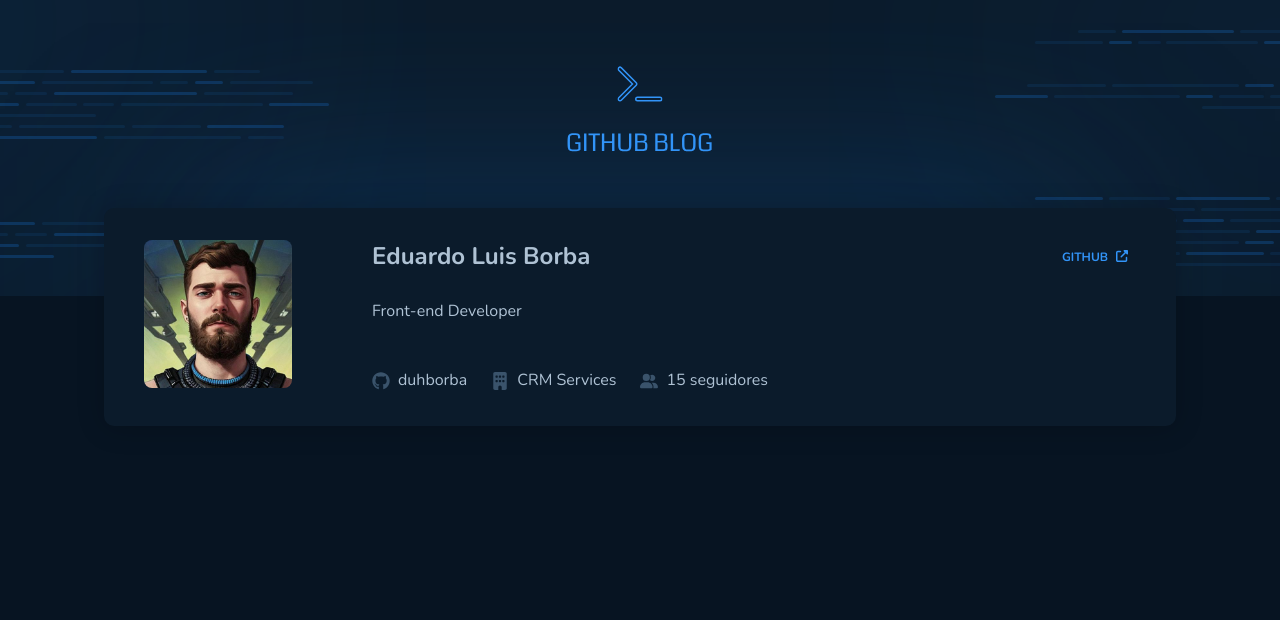
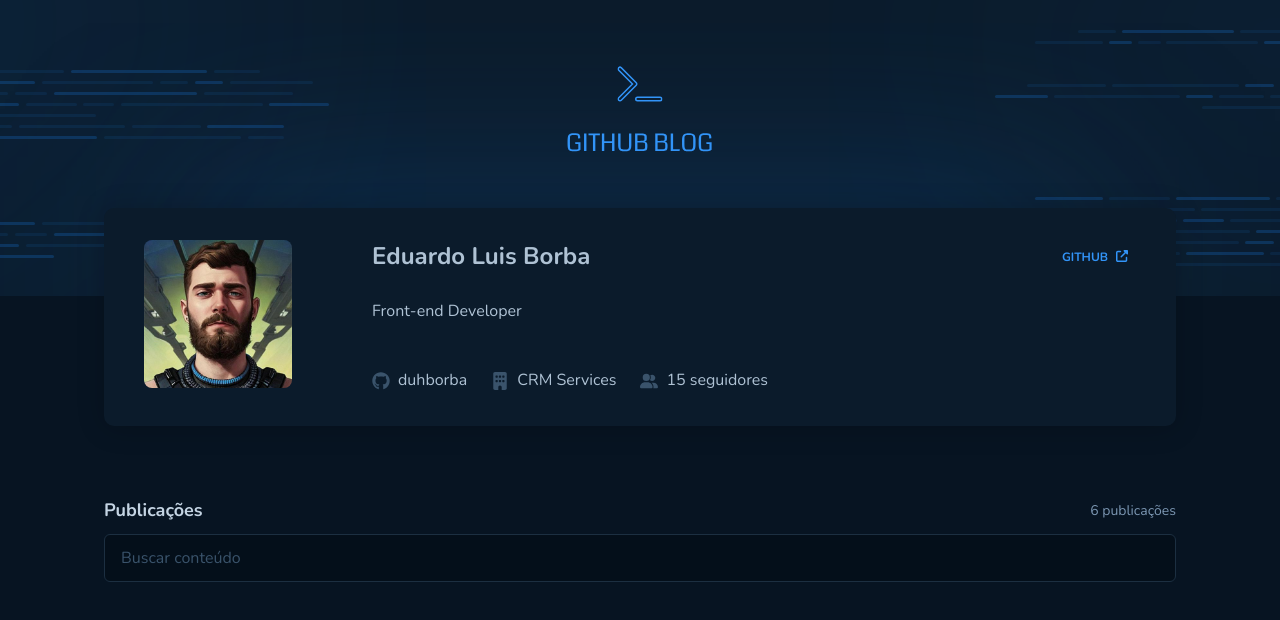
Before and after one commit to DuhBorba/github-blog, a React (Vite) app: page / in a window 1280 px wide. Shown: the top 620 px of the page. Built offline with nearby package versions, Linux system fonts and the light colour scheme.

Commit message:
Create SearchInput

```diff
--- a/src/components/Profile/index.tsx
+++ b/src/pages/Home/components/Profile/index.tsx
@@ -1,12 +1,12 @@
 import React from 'react'
 import { AvatarContainer, BoxName, InfosGithub, ProfileCard, ProfileContainer, ProfileInfo } from './styles'
-import Avatar from '../../assets/avatar.jpg'
+import Avatar from '../../../../assets/avatar.jpg'
 import { FontAwesomeIcon } from '@fortawesome/react-fontawesome'
 import { faUpRightFromSquare } from '@fortawesome/free-solid-svg-icons'
 import { faGithub } from '@fortawesome/free-brands-svg-icons'
 import { faBuilding } from '@fortawesome/free-solid-svg-icons/faBuilding'
 import { faUserGroup } from '@fortawesome/free-solid-svg-icons/faUserGroup'
-import { ExternalLink } from '../ExternalLink'
+import { ExternalLink } from '../../../../components/ExternalLink'
 
 
 export const Profile = () => {
--- /dev/null
+++ b/src/pages/Home/components/SearchInput/index.tsx
@@ -0,0 +1,15 @@
+import React from 'react'
+import { SearchHeader, SearchInputStyled } from './styles'
+
+export const SearchInput = () => {
+  return (
+    <>
+      <SearchHeader>
+        <p>Publicações</p>
+        <p>6 publicações</p>
+      </SearchHeader>
+
+      <SearchInputStyled type="text" placeholder='Buscar conteúdo' />
+    </>
+  )
+}
--- /dev/null
+++ b/src/pages/Home/components/SearchInput/styles.ts
@@ -0,0 +1,40 @@
+import styled from 'styled-components'
+
+export const SearchHeader = styled.div`
+  display: flex;
+  align-items: center;
+  justify-content: space-between;
+
+  margin: 4.5rem 0 0.75rem;
+
+  p{
+    &:first-child{
+      color: ${props => props.theme['base-subtitle']};
+      font-size: 1.125rem;
+      font-weight: 700;
+    }
+    &:last-child{
+      color: ${props => props.theme['base-span']};
+      font-size: 0.875rem;
+      font-weight: 400;
+    }
+  }
+`
+
+export const SearchInputStyled = styled.input`
+  width: 100%;
+  padding: 0.75rem 1rem;
+  font-size: 1rem;
+  border-radius: 6px;
+  border: 1px solid ${props => props.theme['base-border']};
+  background: ${props => props.theme['base-input']};
+  color: ${props => props.theme['base-text']};
+
+  &::placeholder {
+    color: ${props => props.theme['base-label']};
+  }
+
+  &:focus {
+    border: 1px solid ${props => props.theme.blue};
+  }
+`
--- a/src/pages/Home/index.tsx
+++ b/src/pages/Home/index.tsx
@@ -1,6 +1,8 @@
 import React from 'react'
 import { Header } from '../../components/Header'
-import { Profile } from '../../components/Profile'
+import { Profile } from './components/Profile'
+import { SearchInput } from './components/SearchInput'
+import { ContainerPosts } from './styles'
 
 export const Home = () => {
   return (
@@ -8,6 +10,10 @@
       <Header />
 
       <Profile />
+
+      <ContainerPosts>
+        <SearchInput />
+      </ContainerPosts>
     </>
   )
 }
--- a/src/pages/Home/styles.ts
+++ b/src/pages/Home/styles.ts
@@ -0,0 +1,8 @@
+import styled from 'styled-components'
+
+export const ContainerPosts = styled.div`
+  width: 100%;
+  max-width: 1120px;
+  margin: 0 auto;
+  padding: 0 1.5rem;
+`
```
Also changed, not shown: src/pages/Home/components/Profile/styles.ts (renamed from src/components/Profile/styles.ts).
